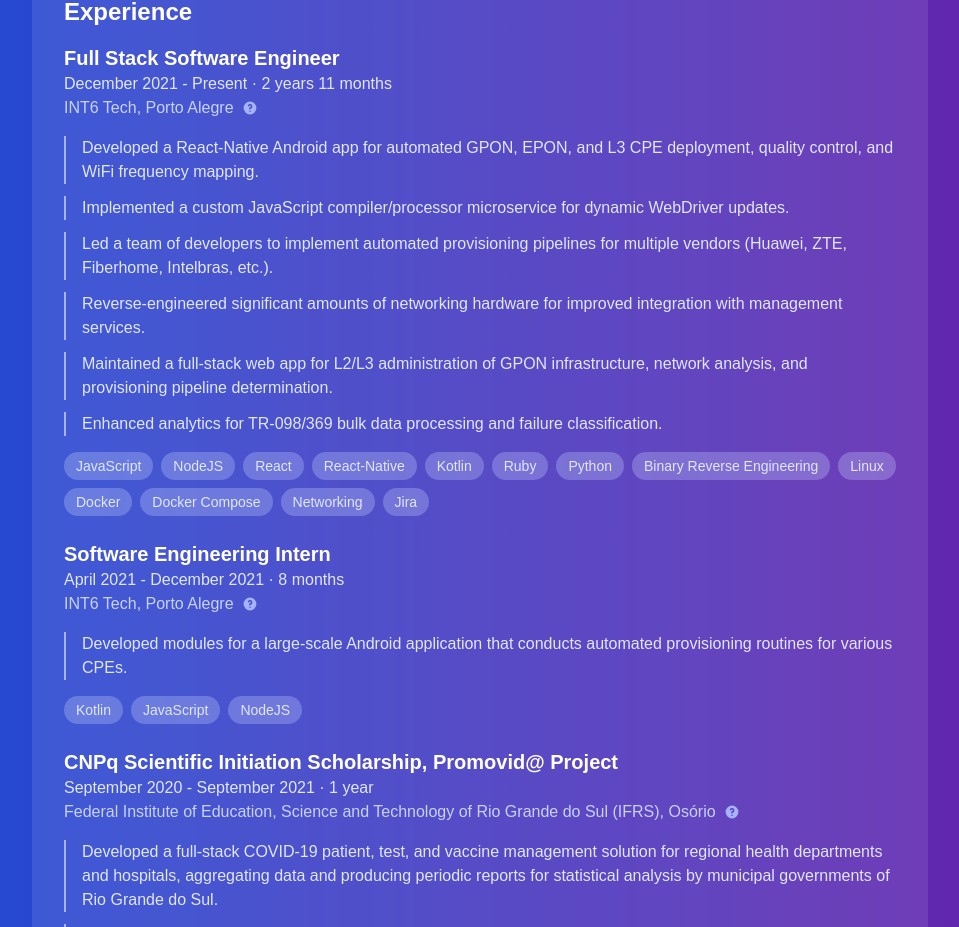
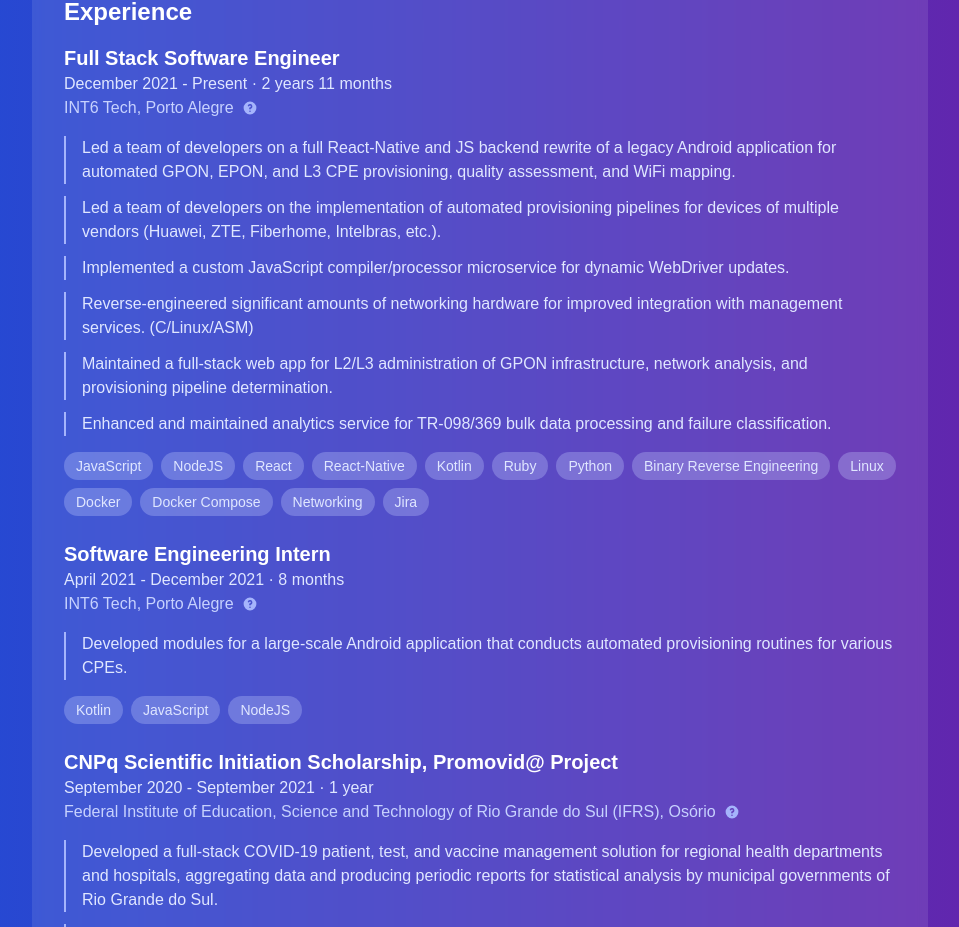
Before and after one commit to Rosbifbr/landing, a Next.js app: page /resume in a window 1280 px wide. Shown: the part 1240-2167 px from the top of the page, without its empty margins (160-1119 px from the left). Built offline with nearby package versions, Linux system fonts and the light colour scheme.

Commit message:
Update description from recent job changes

```diff
--- a/app/resume/page.tsx
+++ b/app/resume/page.tsx
@@ -112,12 +112,12 @@ export default function Resume() {
       endDate: null, // Present
       about: "Largest South American telecom automation company",
       responsibilities: [
-        "Developed a React-Native Android app for automated GPON, EPON, and L3 CPE deployment, quality control, and WiFi frequency mapping.",
+        "Led a team of developers on a full React-Native and JS backend rewrite of a legacy Android application for automated GPON, EPON, and L3 CPE provisioning, quality assessment, and WiFi mapping.",
+        "Led a team of developers on the implementation of automated provisioning pipelines for devices of multiple vendors (Huawei, ZTE, Fiberhome, Intelbras, etc.).",
         "Implemented a custom JavaScript compiler/processor microservice for dynamic WebDriver updates.",
-        "Led a team of developers to implement automated provisioning pipelines for multiple vendors (Huawei, ZTE, Fiberhome, Intelbras, etc.).",
-        "Reverse-engineered significant amounts of networking hardware for improved integration with management services.",
+        "Reverse-engineered significant amounts of networking hardware for improved integration with management services. (C/Linux/ASM)",
         "Maintained a full-stack web app for L2/L3 administration of GPON infrastructure, network analysis, and provisioning pipeline determination.",
-        "Enhanced analytics for TR-098/369 bulk data processing and failure classification.",
+        "Enhanced and maintained analytics service for TR-098/369 bulk data processing and failure classification.",
       ],
       technologies: [
         "JavaScript",
```
